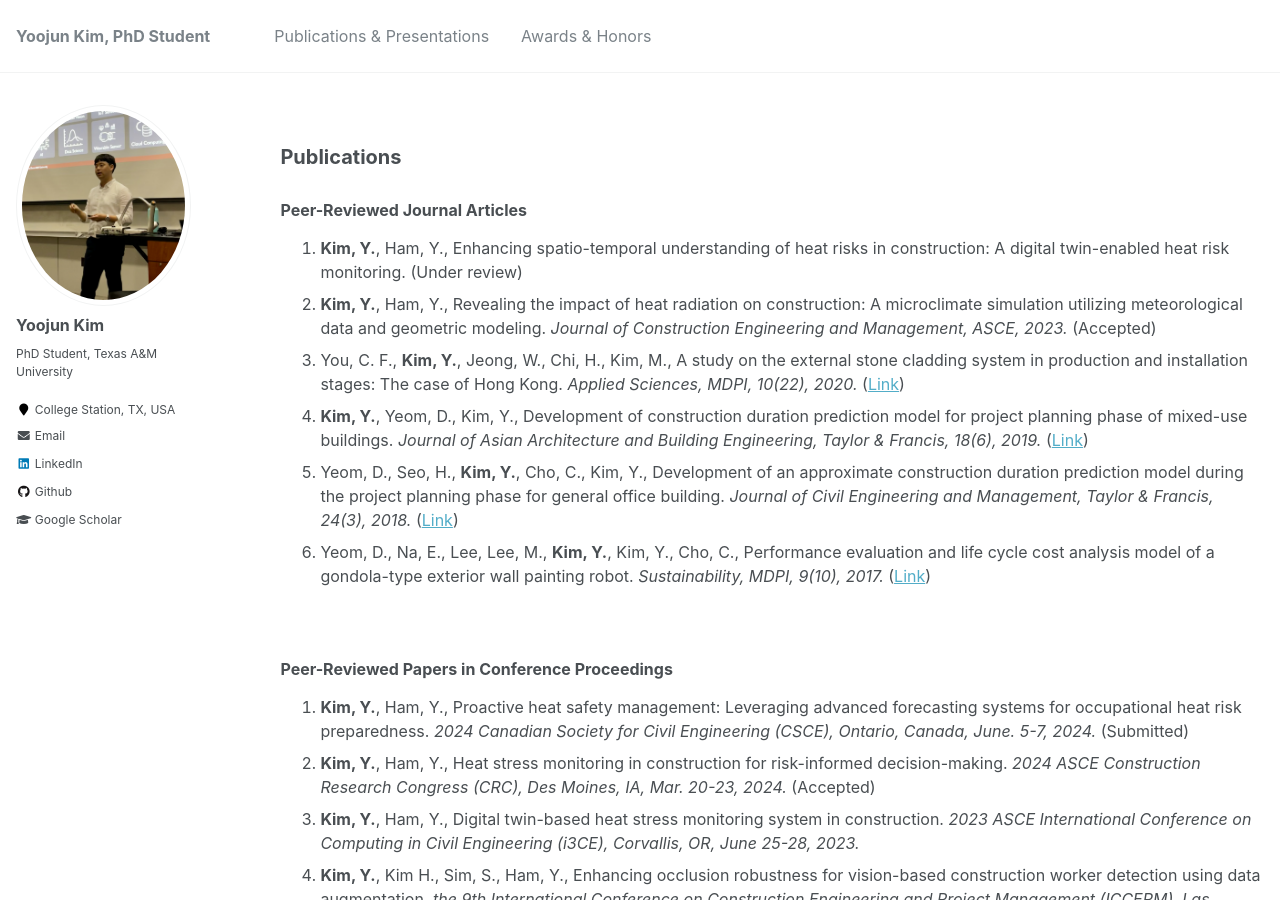
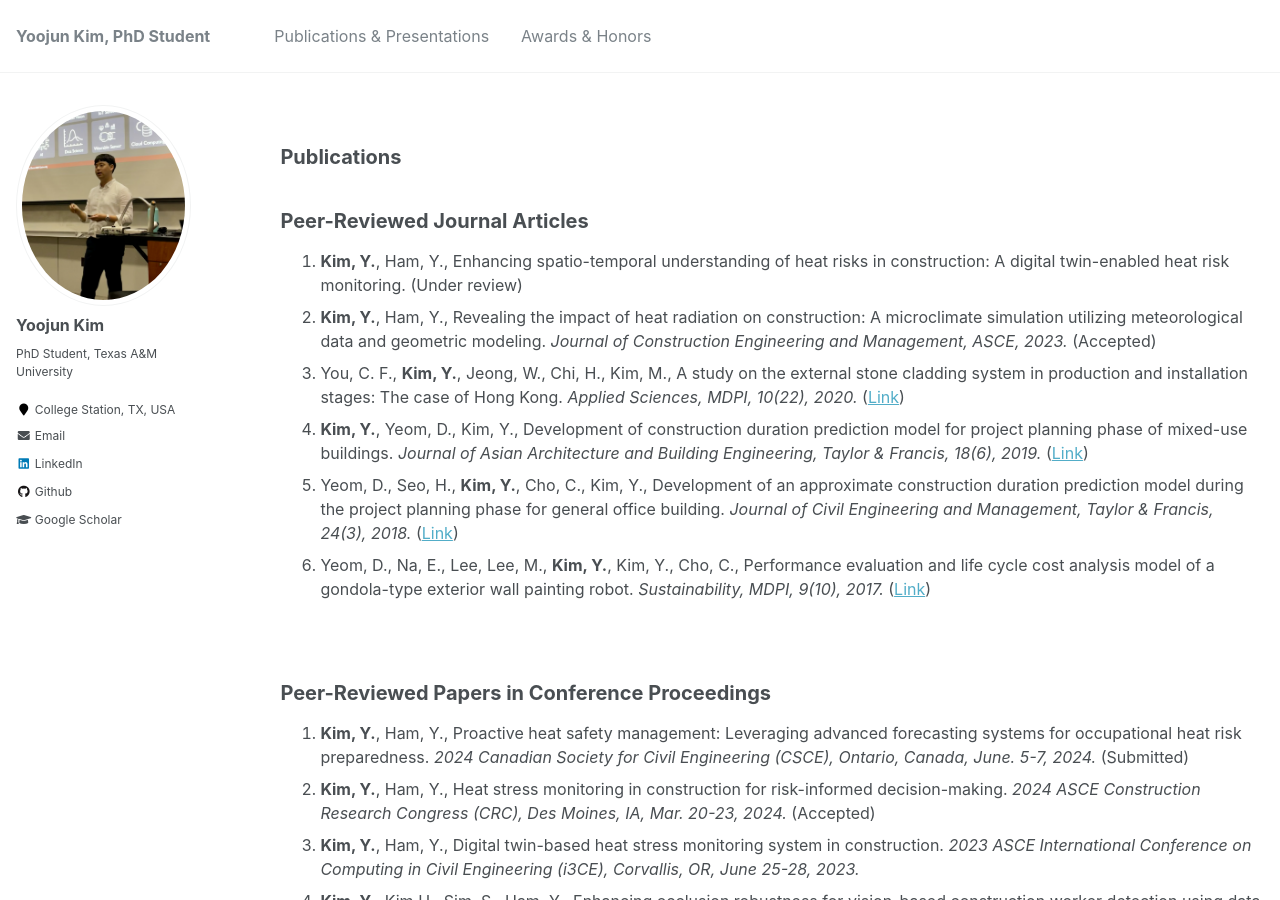
Before and after one commit to yoojunT/yoojunT.github.io, a Jekyll site: the page built from _pages/publications.md, in a window 1280 px wide and 900 px high. Built offline with Jekyll 4.4.1, drawn with Linux system fonts in a browser that asks for light colours.

```diff
--- a/_pages/publications.md
+++ b/_pages/publications.md
@@ -6,7 +6,7 @@ author_profile: true
 ---
 <h2 id="Pub">Publications</h2>
 
-### Peer-Reviewed Journal Articles
+## Peer-Reviewed Journal Articles
 1. **Kim, Y.**, Ham, Y., Enhancing spatio-temporal understanding of heat risks in construction: A digital twin-enabled heat risk monitoring. (Under review)
 1. **Kim, Y.**, Ham, Y., Revealing the impact of heat radiation on construction: A microclimate simulation utilizing meteorological data and geometric modeling. *Journal of Construction Engineering and Management, ASCE, 2023.* (Accepted)
 1. You, C. F., **Kim, Y.**, Jeong, W., Chi, H., Kim, M., A study on the external stone cladding system in production and installation stages: The case of Hong Kong. *Applied Sciences, MDPI, 10(22), 2020.* ([Link](https://www.mdpi.com/2076-3417/10/22/8207))
@@ -16,7 +16,7 @@ author_profile: true
 
 <br />
 
-### Peer-Reviewed Papers in Conference Proceedings
+## Peer-Reviewed Papers in Conference Proceedings
 
 1. **Kim, Y.**, Ham, Y., Proactive heat safety management: Leveraging advanced forecasting systems for occupational heat risk preparedness. *2024 Canadian Society for Civil Engineering (CSCE), Ontario, Canada, June. 5-7, 2024.* (Submitted)
 1. **Kim, Y.**, Ham, Y., Heat stress monitoring in construction for risk-informed decision-making. *2024 ASCE Construction Research Congress (CRC), Des Moines, IA, Mar. 20-23, 2024.* (Accepted)
```
